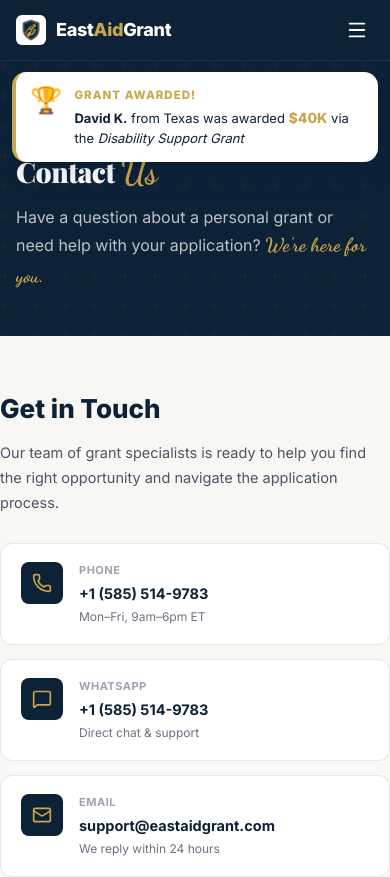
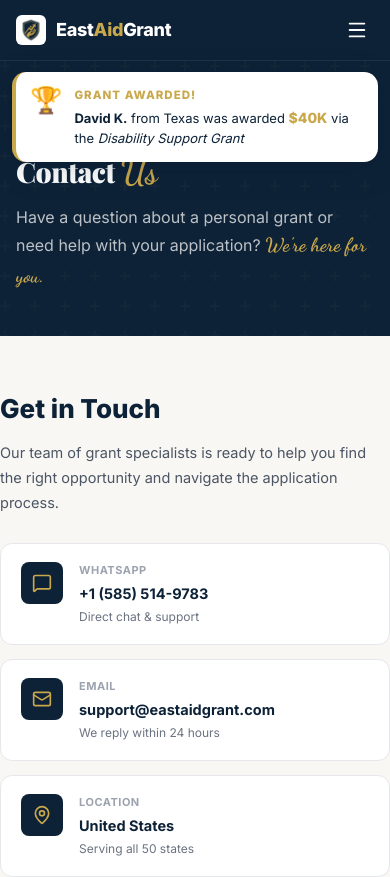
Before and after one commit to stephen07068/grant, a React (Vite) app: page /contact in a window 390 px wide. Shown: the top 877 px of the page. Built offline with nearby package versions, Linux system fonts and the light colour scheme; a web font is replaced by a local one.

Commit message:
feat: remove phone number card from Contact Us page

```diff
--- a/src/pages/Contact.tsx
+++ b/src/pages/Contact.tsx
@@ -1,6 +1,6 @@
 import { useState } from 'react';
 import { Link } from 'react-router-dom';
-import { Mail, Phone, MapPin, Send, CheckCircle, MessageSquare } from 'lucide-react';
+import { Mail, MapPin, Send, CheckCircle, MessageSquare } from 'lucide-react';
 import './Contact.css';
 
 export default function Contact() {
@@ -64,7 +64,6 @@ export default function Contact() {
   };
 
   const info = [
-    { icon: <Phone size={20} />,         label: 'Phone',    value: '+1 (585) 514-9783',       sub: 'Mon–Fri, 9am–6pm ET'     },
     { icon: <MessageSquare size={20} />, label: 'WhatsApp', value: '+1 (585) 514-9783',       sub: 'Direct chat & support'   },
     { icon: <Mail size={20} />,          label: 'Email',    value: 'support@eastaidgrant.com', sub: 'We reply within 24 hours' },
     { icon: <MapPin size={20} />,        label: 'Location', value: 'United States',            sub: 'Serving all 50 states'   },
```
